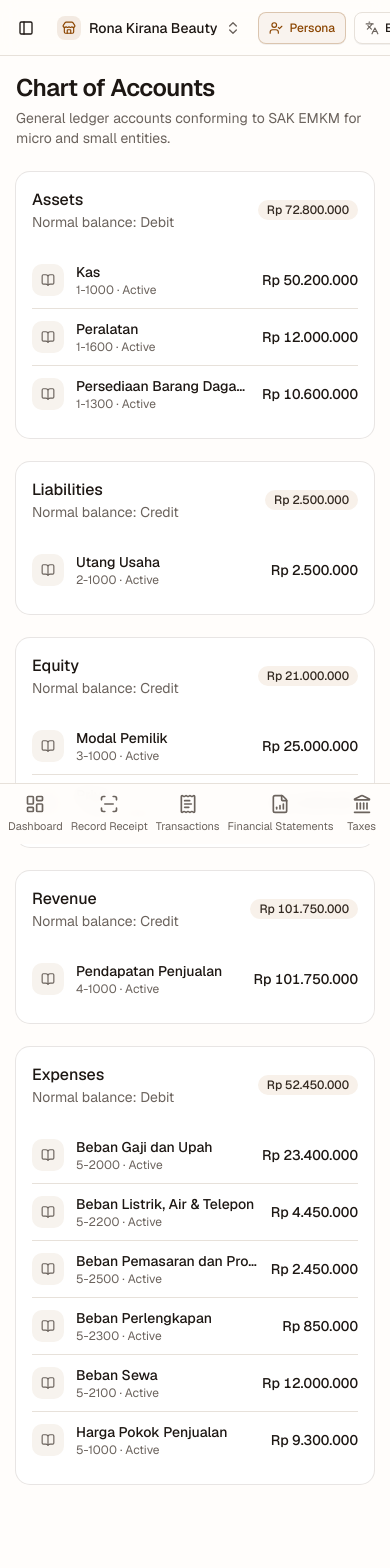
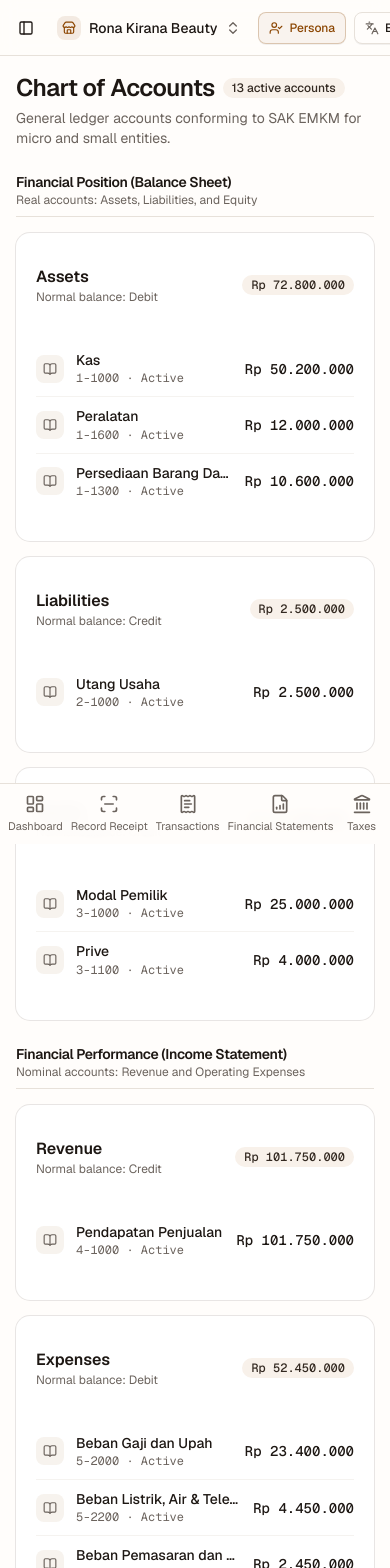
Before and after one commit to okihita/nata, a Next.js app in the folder web/: page /accounts in a window 390 px wide. Shown: the top 1568 px of the page. Built offline with nearby package versions, Linux system fonts and the light colour scheme.

Commit message:
feat(accounts): relayout accounts page into responsive 2-column accounting architecture

```diff
--- a/web/src/app/(app)/accounts/page.tsx
+++ b/web/src/app/(app)/accounts/page.tsx
@@ -79,51 +79,49 @@ export default function AkunPage() {
     );
   }
 
-  return (
-    <>
-      <PageHeader title={copy.akun.title} subtitle={copy.akun.subtitle} />
+  const totalUsedAccounts = balances.filter((b) => b.group).length;
 
-      <div className="space-y-6">
-        {GROUPS.map((group) => {
+  const renderGroupCard = (group: AccountGroup) => {
     const rows = byGroup.get(group) ?? [];
     const total = groupTotal(group);
     const side = NORMAL_SIDE[group];
+
     return (
-            <Card key={group}>
-              <CardHeader>
+      <Card key={group} className="border-border/60 shadow-none">
+        <CardHeader className="py-4 px-5">
           <div className="flex flex-wrap items-center justify-between gap-2">
             <div>
-                    <CardTitle className="text-base">{copy.akun[group]}</CardTitle>
-                    <CardDescription>
+              <CardTitle className="text-base font-semibold">{copy.akun[group]}</CardTitle>
+              <CardDescription className="text-xs">
                 {side === "debit" ? copy.akun.normalDebit : copy.akun.normalCredit}
               </CardDescription>
             </div>
-                  <Badge variant="secondary" className="tabular-nums">
+            <Badge variant="secondary" className="tabular-nums font-mono text-xs">
               {idrFull(total)}
             </Badge>
           </div>
         </CardHeader>
-              <CardContent>
+        <CardContent className="px-5 pb-4 pt-0">
           {rows.length === 0 ? (
-                  <p className="py-4 text-center text-sm text-muted-foreground">
+            <p className="py-4 text-center text-xs text-muted-foreground">
               {copy.common.empty}
             </p>
           ) : (
-                  <ul className="divide-y">
+            <ul className="divide-y divide-border/40">
               {rows.map((row) => {
                 const code = codeOf(row.account) ?? "—";
                 return (
                   <li key={row.account} className="flex items-center gap-3 py-2.5">
-                          <span className="grid size-8 shrink-0 place-items-center rounded-lg bg-muted text-muted-foreground">
+                    <span className="grid size-7 shrink-0 place-items-center rounded-md bg-muted text-muted-foreground">
                       <BookOpen className="size-3.5" />
                     </span>
                     <div className="min-w-0 flex-1">
-                            <p className="truncate text-sm font-medium">{row.account}</p>
-                            <p className="text-xs text-muted-foreground">
+                      <p className="truncate text-sm font-medium leading-snug">{row.account}</p>
+                      <p className="text-xs text-muted-foreground font-mono">
                         {code} · {copy.akun.used}
                       </p>
                     </div>
-                          <span className="shrink-0 text-sm font-medium tabular-nums">
+                    <span className="shrink-0 text-sm font-medium tabular-nums font-mono">
                       {idrFull(row.amount)}
                     </span>
                   </li>
@@ -134,7 +132,49 @@ export default function AkunPage() {
         </CardContent>
       </Card>
     );
-        })}
+  };
+
+  return (
+    <>
+      <PageHeader
+        title={copy.akun.title}
+        subtitle={copy.akun.subtitle}
+        badge={copy.akun.activeAccountsCount(totalUsedAccounts)}
+      />
+
+      <div className="grid grid-cols-1 lg:grid-cols-2 gap-6 items-start">
+        {/* Left Column: Financial Position (Neraca / Real Accounts) */}
+        <section className="space-y-4">
+          <div className="border-b pb-2">
+            <h2 className="text-sm font-semibold tracking-tight text-foreground">
+              {copy.akun.positionTitle}
+            </h2>
+            <p className="text-xs text-muted-foreground">
+              {copy.akun.positionSubtitle}
+            </p>
+          </div>
+          <div className="space-y-4">
+            {renderGroupCard("aset")}
+            {renderGroupCard("liabilitas")}
+            {renderGroupCard("ekuitas")}
+          </div>
+        </section>
+
+        {/* Right Column: Financial Performance (Laba Rugi / Nominal Accounts) */}
+        <section className="space-y-4">
+          <div className="border-b pb-2">
+            <h2 className="text-sm font-semibold tracking-tight text-foreground">
+              {copy.akun.performanceTitle}
+            </h2>
+            <p className="text-xs text-muted-foreground">
+              {copy.akun.performanceSubtitle}
+            </p>
+          </div>
+          <div className="space-y-4">
+            {renderGroupCard("pendapatan")}
+            {renderGroupCard("beban")}
+          </div>
+        </section>
       </div>
     </>
   );
--- a/web/src/lib/copy-en.ts
+++ b/web/src/lib/copy-en.ts
@@ -231,6 +231,11 @@ export const copyEn = {
     emptyTitle: "No accounts in use yet",
     emptyBody:
       "This list populates automatically as transactions are posted — Nata selects matching accounts for each receipt.",
+    positionTitle: "Financial Position (Balance Sheet)",
+    positionSubtitle: "Real accounts: Assets, Liabilities, and Equity",
+    performanceTitle: "Financial Performance (Income Statement)",
+    performanceSubtitle: "Nominal accounts: Revenue and Operating Expenses",
+    activeAccountsCount: (n: number) => `${n} active accounts`,
   },
 
   laporan: {
--- a/web/src/lib/copy-id.ts
+++ b/web/src/lib/copy-id.ts
@@ -236,6 +236,11 @@ export const copyId = {
     emptyTitle: "Belum ada akun yang dipakai",
     emptyBody:
       "Daftar ini terisi sendiri begitu Anda mencatat transaksi — Nata memilih akun yang sesuai untuk tiap struk.",
+    positionTitle: "Posisi Keuangan (Neraca)",
+    positionSubtitle: "Akun riil: Aset, Liabilitas, dan Ekuitas",
+    performanceTitle: "Kinerja Keuangan (Laba Rugi)",
+    performanceSubtitle: "Akun nominal: Pendapatan dan Beban Operasional",
+    activeAccountsCount: (n: number) => `${n} akun aktif dipakai`,
   },
 
   laporan: {
```
Lines whose indentation alone changed are shown as unchanged.
